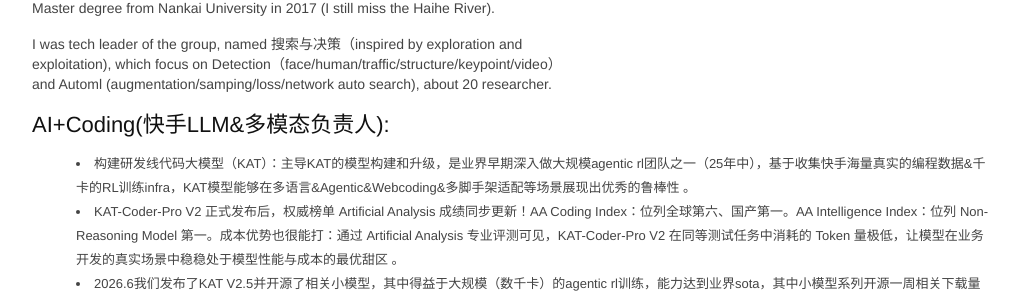
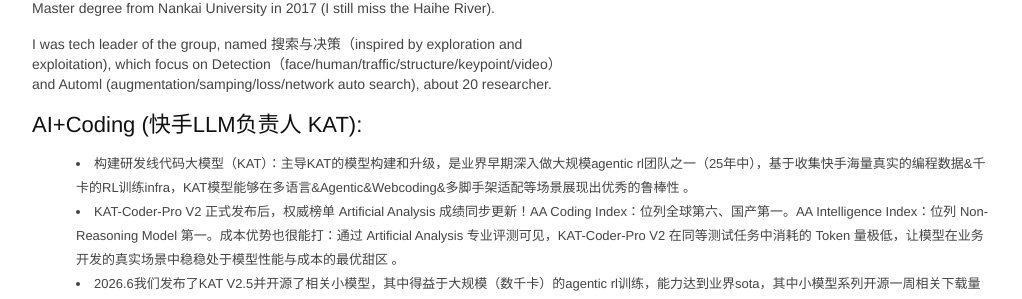
Before and after one commit to msunming/msunming.github.io, a Jekyll site: the page index.html, which Jekyll copies as it is, in a window 1280 px wide and 900 px high, scrolled down 608 px. Shown: the part 148-447 px from the top of the window, without its empty margins (128-1150 px from the left). Built offline with Jekyll 4.4.1, drawn with Linux system fonts in a browser that asks for light colours.

Commit message:
Update index.html

```diff
--- a/index.html
+++ b/index.html
@@ -466,7 +466,7 @@ pre .markdown .emphasis {
 			I was tech leader of the group, named 搜索与决策（inspired by exploration and exploitation), which focus on Detection（face/human/traffic/structure/keypoint/video） and Automl (augmentation/samping/loss/network auto search), about 20 researcher.
 		</p>
 
-		<h2>AI+Coding(快手LLM&多模态负责人):</h2>
+		<h2>AI+Coding (快手LLM负责人 KAT):</h2>
 		<p>
 	    	<li> 构建研发线代码大模型（KAT）：主导KAT的模型构建和升级，是业界早期深入做大规模agentic rl团队之一（25年中），基于收集快手海量真实的编程数据&千卡的RL训练infra，KAT模型能够在多语言&Agentic&Webcoding&多脚手架适配等场景展现出优秀的鲁棒性 。 </li>
 			<li> KAT-Coder-Pro V2 正式发布后，权威榜单 Artificial Analysis 成绩同步更新！AA Coding Index：位列全球第六、国产第一。AA Intelligence Index：位列 Non-Reasoning Model 第一。成本优势也很能打：通过 Artificial Analysis 专业评测可见，KAT-Coder-Pro V2 在同等测试任务中消耗的 Token 量极低，让模型在业务开发的真实场景中稳稳处于模型性能与成本的最优甜区 。 </li>
```
